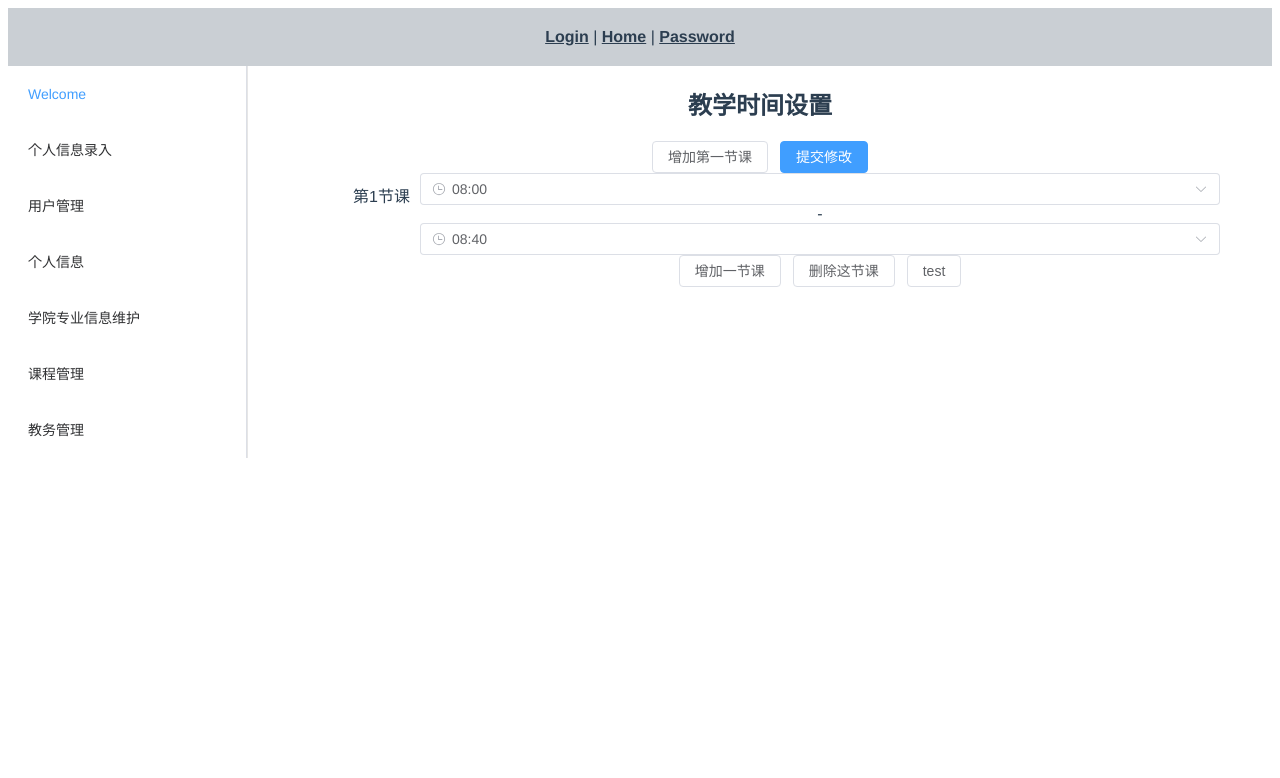
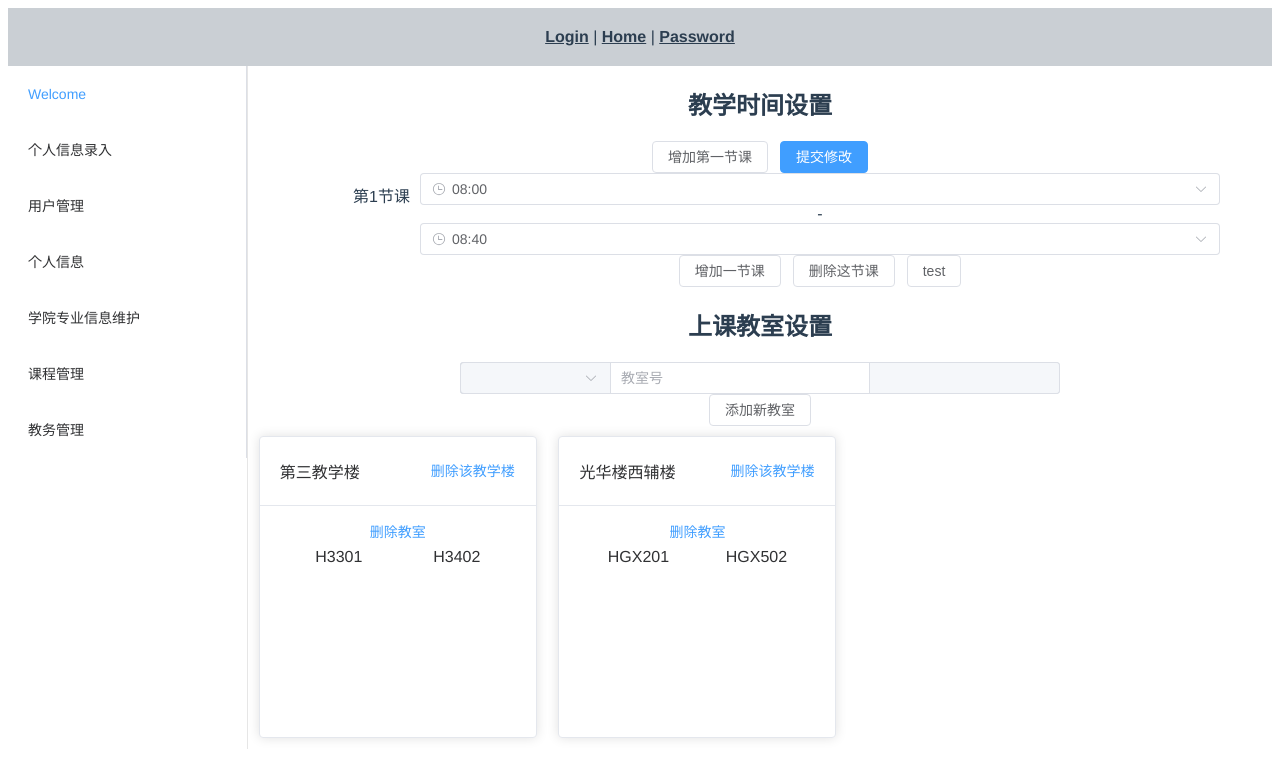
Before and after one commit to JoshYxy/SoftwareEnginnering2022, a Vue app in the folder front_end/: page /home/edu in a window 1280 px wide. Shown: the top 778 px of the page. Built offline with nearby package versions, Linux system fonts and the light colour scheme; sample sign-in values are in the browser's storage.

Commit message:
UPDATE:教室管理功能

```diff
--- a/front_end/src/components/course/EduMaintenance.vue
+++ b/front_end/src/components/course/EduMaintenance.vue
@@ -4,8 +4,8 @@
         <el-button @click="addCourse(-1)">增加第一节课</el-button>
         <el-button type='primary' @click="submit">提交修改</el-button>
         <div class="course-container" v-for="(item, index) in startTime" :key="item.id">
-            <span class="left">第{{index+1}}节课</span>
-            <div class="right">
+            <span class="course-left">第{{index+1}}节课</span>
+            <div class="course-right">
                 <el-time-select
                     v-model="startTime[index]"
                     :min-time="index==0?'7:55':(endTime[index-1]?endTime[index-1]:'8:00')"
@@ -29,11 +29,64 @@
                 <el-button @click="test(index)">test</el-button>
             </div>
         </div>
+        <div class="class-container">
+            <h2>上课教室设置</h2>
+            <el-input
+                v-model="newRoom"
+                placeholder="教室号"
+                class="input-with-select"
+
+                >
+                <template #prepend>
+                    <el-select v-model="newClassroom" placeholder="教学楼" value-key="name" style="width: 150px">
+                        <el-option v-for="(building) in buildings" :key="building.name" :value="building" :label="building.name"  />
+                    </el-select>
+                </template>
+                <template #append>
+                    <section style="width: 150px"> {{newClassroom.aka}}{{newRoom}} </section>
+
+                </template>
+            </el-input>
+            <el-button @keydown="addClassroom" @click="addClassroom">添加新教室</el-button>
+        </div>
+        <div class="classroom-container">
+            <el-card
+                class="box-card"
+                v-for="(building, index) in classroom"
+                :key="building.name"
+                >
+                <template #header>
+                <div class="card-header">
+                    <span>{{building.name}}</span>
+                    <el-button class="button" type="text" v-if="!onDeleteAll" @click="checkDelete(index)">删除该教学楼</el-button>
+                </div>
+                </template>
+                <el-scrollbar height="200px" class="card-item-container">
+                    <el-button v-if="!onDelete[index] && !onDeleteAll" class="button" type="text" @click="openDelete(index)">删除教室</el-button>
+                    <el-button v-if="onDelete[index]" class="button2" type="text" @click="submitDelete(index)">确认删除选中教室</el-button>
+                    <el-button v-if="onDelete[index]" class="button2" type="text" @click="cancelDelete(index)">取消删除</el-button>
+                    <div class="hold-place" v-if="onDeleteAll && !onDelete[index]"> </div>
+                    <div v-if="!onDelete[index]" class="card-item-div-container">
+                        <div class="card-item" v-for="room in building.room" :key="room">{{building.aka}}{{room}}</div>
+                    </div>
+                    <div v-for="(room,index2) in checkGroup"
+                            :key="room.name"
+                            class="card-item" >
+                        <el-checkbox
+                            v-if="onDelete[index]"
+                            v-model="checkGroup[index2].status"
+                            :label='building.aka+checkGroup[index2].name'
+                            />
+                    </div>
+                </el-scrollbar>
+
+            </el-card>
+        </div>
     </div>
 </template>
 
 <script>
-
+import { ElMessage, ElMessageBox } from 'element-plus'
 export default {
     data() {
         return {
@@ -43,9 +96,40 @@ export default {
             //     {id:3, name:'第3节课'},
 
             // ],
+            onDeleteAll: false,//是否有card进入删除状态
+            onDelete: [false],//特定card是否进入删除教室状态
+            checkGroup: [],
             startTime:['08:00'],
             endTime:['08:40'],
-
+            newRoom:'',//存放input输入的教室号
+            newClassroom: {
+                name: '',
+                aka: '',
+                room: [],
+            },//存档select选择的教学楼
+            classroom: [
+                {
+                    name: '第三教学楼',
+                    aka: 'H3',
+                    room: [
+                        '301','402'
+                    ]
+                },
+                {
+                    name: '光华楼西辅楼',
+                    aka: 'HGX',
+                    room: [
+                        '201','502'
+                    ]
+                },
+            ],//存放所有的教学楼及教室号信息
+            buildings: [
+                {name: '第三教学楼', aka: 'H3'},
+                {name: '第四教学楼', aka: 'H4'},
+                {name: '光华楼西辅楼', aka: 'HGX'},
+                {name: '第五教学楼', aka: 'H5'},
+                {name: '第六教学楼', aka: 'H6'},
+            ]
         }
     },
     methods: {
@@ -64,9 +148,97 @@ export default {
             // })
             // console.log(this.courses)
         },
+
+        addClassroom() {
+            //axios
+            if(this.newRoom === '') {
+                alert('教室号不能为空')
+                return
+            }
+            var i;
+            i = this.classroom.findIndex((building) => building.name == this.newClassroom.name)//寻找classroom已有的教学楼中是否有newClassroom中的教学楼
+            if(i >= 0) {
+                if(this.classroom[i].room.indexOf(this.newRoom) > -1) {
+                    alert('教室已存在，请勿重复添加')
+                    this.newRoom = ''
+                    return
+                }
+
+                this.classroom[i].room.push(this.newRoom)
+                this.classroom[i].room.sort((a, b) => {
+                    if(a.length < b.length) return -1
+                    else if(a.length > b.length) return 1
+                    else return a.localeCompare(b)
+                }) //将教室号排序
+            }
+            else {
+                this.newClassroom.room=[]
+                this.newClassroom.room.push(this.newRoom)
+                this.classroom.push(this.newClassroom)
+            }
+            this.newRoom = ''
+        },
+        checkDelete(index) {
+            ElMessageBox.confirm(
+                '是否删除教学楼：' + this.classroom[index].name,
+                'Warning',
+                {
+                    confirmButtonText: '确认',
+                    cancelButtonText: '取消',
+                    type: 'warning',
+                }
+            )
+            .then(() => {
+                this.deleteBuilding(index)
+                ElMessage({
+                    type: 'success',
+                    message: '删除成功',
+                })
+                })
+            .catch(() => {
+                ElMessage({
+                    type: 'info',
+                    message: '删除取消',
+                })
+            })
+        },
+        deleteBuilding(index) {
+        //axios
+            this.classroom.splice(index, 1)
+        },
+        openDelete(index) {
+            this.onDeleteAll = true
+            this.onDelete[index] = true
+            this.checkGroup = []
+            for(let i in this.classroom[index].room) {
+                this.checkGroup.push({name:this.classroom[index].room[i], status: false})
+            }
+            console.log(this.checkGroup)
+
+        },
+        submitDelete(index) {
+            this.onDelete[index] = false
+            this.onDeleteAll = false
+            for(let i = 0; i < this.checkGroup.length; i++) {
+                if(this.checkGroup[i].status) {
+                    this.classroom[index].room.splice(i, 1)
+                    this.checkGroup.splice(i, 1)
+                    i=i-1
+                }
+            }
+            this.checkGroup = []
+            //axios
+        },
+        cancelDelete(index) {
+            this.onDelete[index] = false
+            this.onDeleteAll = false
+            this.checkGroup = []
+        },
         test(index) {
-            console.log(this.startTime)
+            // console.log(this.startTime)
             console.log(index)
+            console.log(this.newClassroom)
+            console.log(this.classroom)
         },
         submit() {
             //axios
@@ -75,13 +247,72 @@ export default {
 }
 </script>
 
-<style scoped>
+<style >
+.el-card__body {
+    padding-top: 10px;
+}
+.card-item-container .el-scrollbar__view {
+    display: flex;
+    flex-wrap: wrap;
+    justify-content:space-between;
+}
+.card-item-div-container {
+    width: 236px;
+    display: flex;
+    flex-wrap: wrap;
+    justify-content:space-between;
+
+}
+.card-item-container .button{
+    width: 100%;
+}
+.card-item-container .button2{
+    width: 50%;
+    margin: 0px;
+
+}
+.card-item {
+    font-size: 16px;
+    width: 50%;
+}
+.card-item .el-checkbox__label {
+    font-size: 16px;
+}
+.card-item-container .hold-place {
+    width: 100%;
+    height: 14px;
+    padding: 8px;
+    margin: 1px;
+}
+.classroom-container {
+    width: 1200px;
+    margin: auto;
+    display: flex;
+    flex-wrap:wrap;
+    justify-content:flex-start;
+}
+.card-header {
+    display: flex;
+    justify-content: space-between;
+    align-items: center;
+}
+
+.text {
+    font-size: 14px;
+}
+.box-card {
+    margin: 0.9%;
+    height: 300px;
+
+    width: 23%;
+}
+
 .course-container {
     display: flex;
     margin: auto;
     justify-content:center
 }
-.left{
+.course-left{
     flex: 0;
     margin-left:200px;
     min-width: 100px;
@@ -91,8 +322,12 @@ export default {
     margin:10px;
     text-align:right;
 }
-.right{
+.course-right{
     max-width:800px;
     flex: 1;
 }
+.class-container {
+    width: 600px;
+    margin: auto;
+}
 </style>
```
